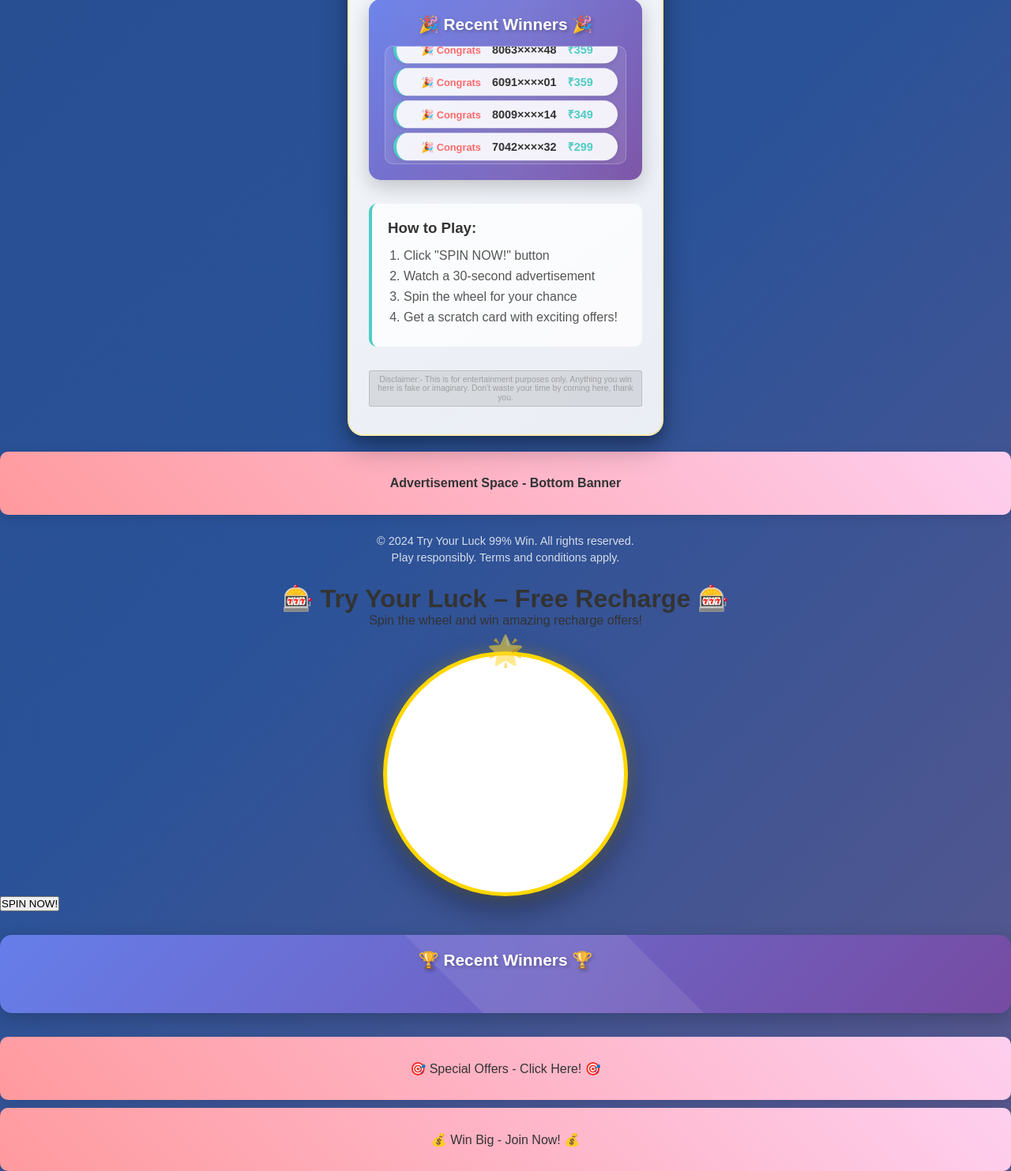
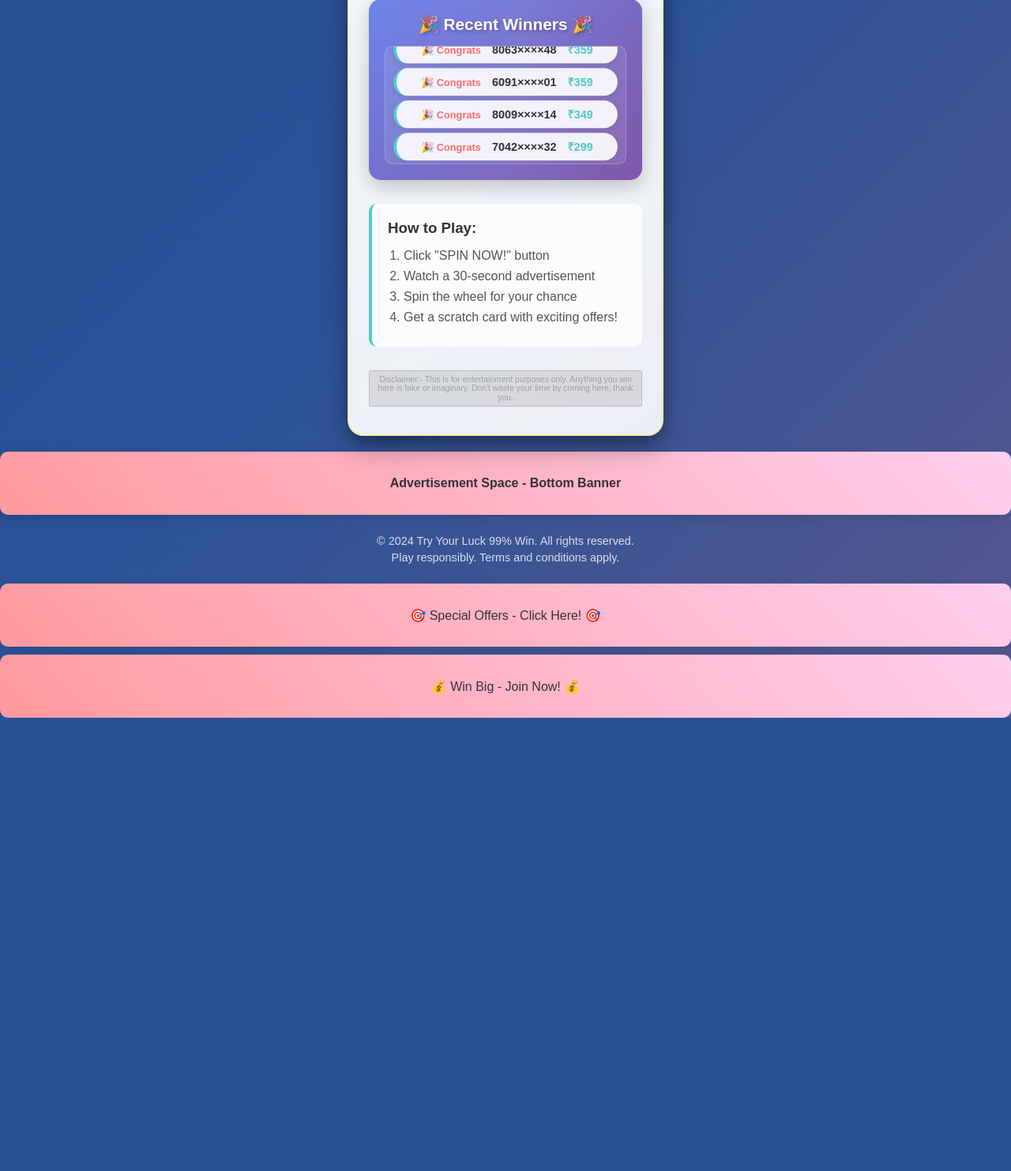
Before and after one commit to npk364/free-Recharge-, a Flask app: page /game in a window 1280 px wide. Shown: the part 955-2438 px from the top of the page at 79% size. After the commit the page ends 1864 px from the top, so only its background shows below. Run offline with Flask 3, Linux system fonts and the light colour scheme.

Commit message:
Update index.html

```diff
--- a/templates/index.html
+++ b/templates/index.html
@@ -138,32 +138,6 @@
     <script src="script.js"></script>
 </body>
 </html>
-    <title>Try Your Luck - Spin Game</title>
-    <link rel="stylesheet" href="styles.css">
-</head>
-<body>
-    <!-- Header -->
-    <header class="game-header">
-        <h1 id="mainHeading">🎰 Try Your Luck – Free Recharge 🎰</h1>
-        <p class="game-subtitle">Spin the wheel and win amazing recharge offers!</p>
-    </header>
-
-    <!-- Main Game Container -->
-    <main class="game-container">
-        <!-- Wheel Section -->
-        <section class="wheel-section">
-            <div class="wheel-container">
-                <canvas id="wheelCanvas" width="300" height="300"></canvas>
-                <div class="wheel-pointer"></div>
-            </div>
-            <button id="spinBtn" class="spin-btn">SPIN NOW!</button>
-        </section>
-
-        <!-- Winners Dashboard -->
-        <section class="winners-dashboard">
-            <h3>🏆 Recent Winners 🏆</h3>
-            <div class="numbers-display">
-                <!-- Winners will be generated by JavaScript -->
             </div>
         </section>
     </main>
```
